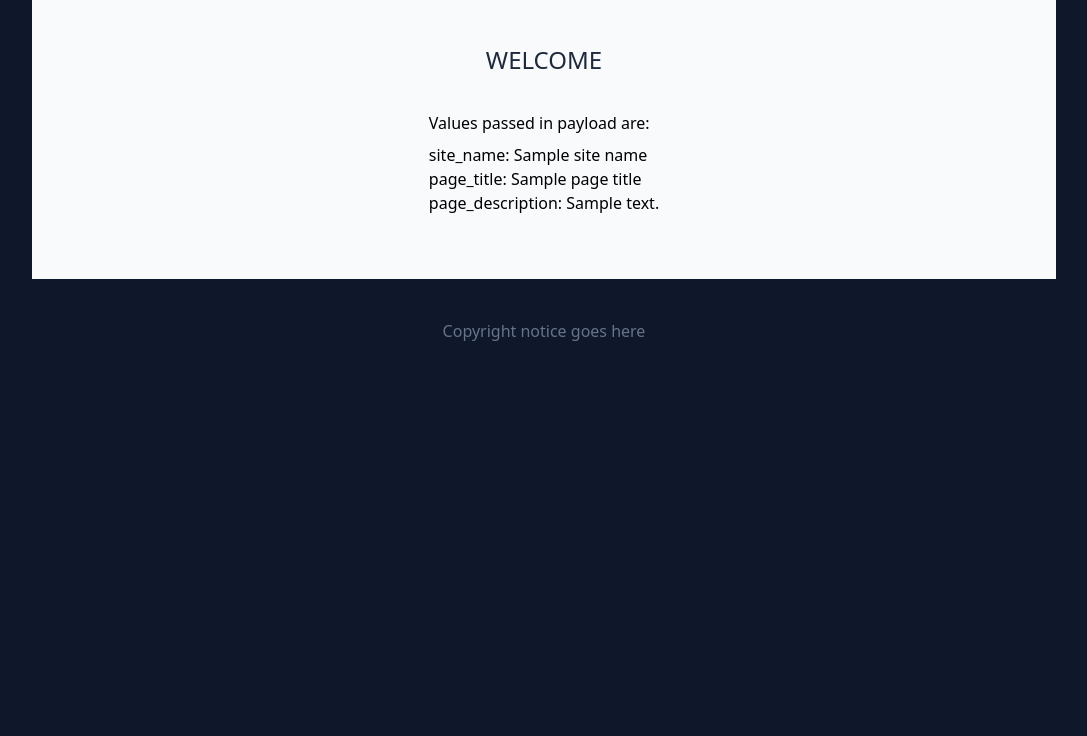
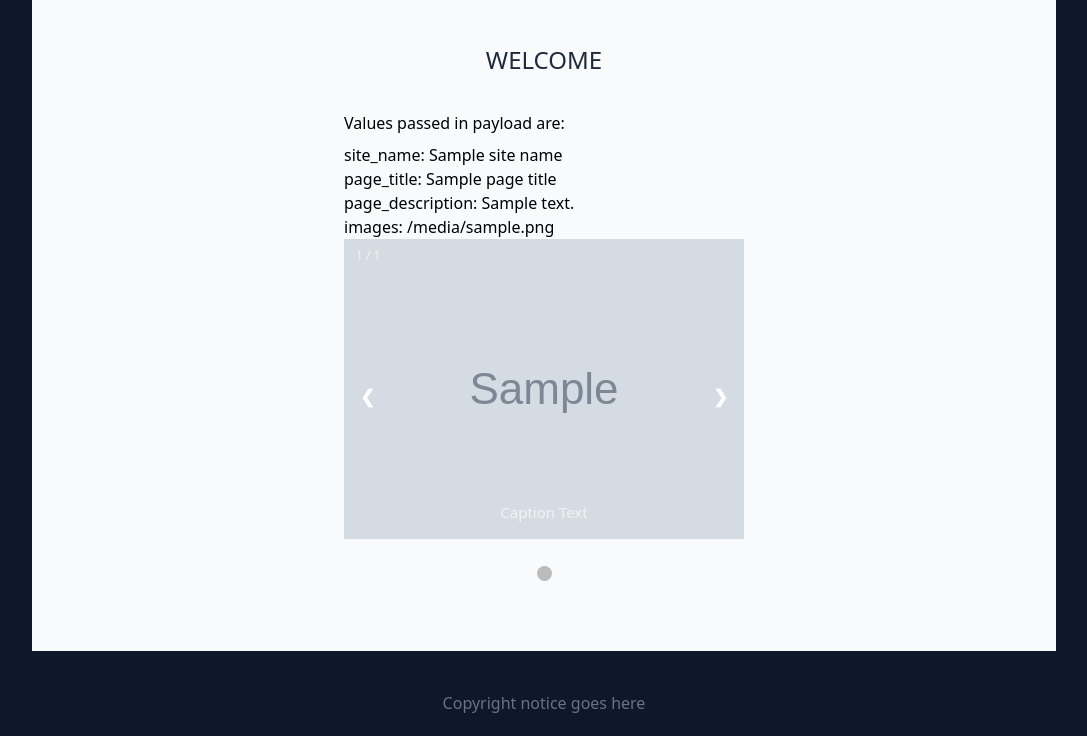
Before and after one commit to alexdmoss/photo-album, a Python web app: template slideshow/templates/main.html in a window 1280 px wide. Shown: the part 64-800 px from the top of the page, without its empty margins (96-1183 px from the left). Run offline with Jinja, Linux system fonts and the light colour scheme; the template is opened without the code that fills it: most values are stand-ins (such as "Sample title", 1, 10 or a date in 2020); grey boxes marked "Sample" are stand-in pictures.

Commit message:
Initial carousel of photos up and running

```diff
--- a/pyproject.toml
+++ b/pyproject.toml
@@ -5,7 +5,6 @@ description = "Web-based Photo Album written in Python"
 authors = ["Alex M <alex@alexos.dev>"]
 license = "GNU GPLv3"
 readme = "README.md"
-package-mode = false
 
 [tool.poetry.dependencies]
 python = "^3.12"
--- /dev/null
+++ b/run.py
@@ -0,0 +1,4 @@
+import uvicorn
+
+if __name__ == "__main__":
+    uvicorn.run("slideshow.main:app", host="127.0.0.1", port=8000, reload=True)
--- a/slideshow/config.py
+++ b/slideshow/config.py
@@ -13,6 +13,7 @@ class Settings(BaseSettings):
     APP_DIR: Path = APP_DIR
     STATIC_DIR: Path = APP_DIR / "static"
     TEMPLATE_DIR: Path = APP_DIR / "templates"
+    PHOTOS_DIR: Path = APP_DIR / "../photos"        # @TODO: make configurable
 
     FASTAPI_PROPERTIES: dict[str, Any] = {
         "title": "Photo Slideshow",
@@ -36,3 +37,5 @@ class Settings(BaseSettings):
                 }
             )
         return fastapi_kwargs
+
+settings = Settings()
--- a/slideshow/routes.py
+++ b/slideshow/routes.py
@@ -5,6 +5,7 @@ from jinja2_fragments.fastapi import Jinja2Blocks
 from pydantic import BaseModel
 
 from slideshow.config import Settings
+from slideshow.images import load_images
 
 settings = Settings()
 templates = Jinja2Blocks(directory=settings.TEMPLATE_DIR)
@@ -13,13 +14,16 @@ router = APIRouter()
 
 
 @router.get("/")
-def index(request: Request):
+async def index(request: Request):
+    images = await load_images()
+    print(images)
     return templates.TemplateResponse(
             "main.html",
             {
                 "site_name": "Photo Slideshow",
                 "page_title": "Home",
                 "page_description": "Photo Slideshow",
+                "images": images,
                 "request": request,
             }
         )
--- a/slideshow/static/css/main.css
+++ b/slideshow/static/css/main.css
@@ -554,6 +554,14 @@ video {
   --tw-contain-style:  ;
 }
 
+.absolute {
+  position: absolute;
+}
+
+.relative {
+  position: relative;
+}
+
 .m-auto {
   margin: auto;
 }
@@ -569,6 +577,10 @@ video {
 
 .flex {
   display: flex;
+}
+
+.hidden {
+  display: none;
 }
 
 .h-full {
@@ -599,6 +611,10 @@ video {
   justify-content: space-between;
 }
 
+.overflow-hidden {
+  overflow: hidden;
+}
+
 .bg-cyan-500 {
   --tw-bg-opacity: 1;
   background-color: rgb(6 182 212 / var(--tw-bg-opacity));
@@ -612,6 +628,11 @@ video {
 .bg-slate-900 {
   --tw-bg-opacity: 1;
   background-color: rgb(15 23 42 / var(--tw-bg-opacity));
+}
+
+.bg-white {
+  --tw-bg-opacity: 1;
+  background-color: rgb(255 255 255 / var(--tw-bg-opacity));
 }
 
 .bg-zinc-400 {
@@ -692,3 +713,13 @@ video {
   --tw-text-opacity: 1;
   color: rgb(15 23 42 / var(--tw-text-opacity));
 }
+
+.opacity-0 {
+  opacity: 0;
+}
+
+.shadow-2xl {
+  --tw-shadow: 0 25px 50px -12px rgb(0 0 0 / 0.25);
+  --tw-shadow-colored: 0 25px 50px -12px var(--tw-shadow-color);
+  box-shadow: var(--tw-ring-offset-shadow, 0 0 #0000), var(--tw-ring-shadow, 0 0 #0000), var(--tw-shadow);
+}
--- /dev/null
+++ b/slideshow/static/css/slideshow.css
@@ -0,0 +1,88 @@
+/* Slideshow container */
+.slideshow-container {
+    max-width: 1000px;
+    position: relative;
+    margin: auto;
+}
+
+/* Next & previous buttons */
+.prev,
+.next {
+    cursor: pointer;
+    position: absolute;
+    top: 50%;
+    width: auto;
+    margin-top: -22px;
+    padding: 16px;
+    color: white;
+    font-weight: bold;
+    font-size: 18px;
+    transition: 0.6s ease;
+    border-radius: 0 3px 3px 0;
+    user-select: none;
+}
+
+/* Position the "next button" to the right */
+.next {
+    right: 0;
+    border-radius: 3px 0 0 3px;
+}
+
+/* On hover, add a black background color with a little bit see-through */
+.prev:hover,
+.next:hover {
+    background-color: rgba(0, 0, 0, 0.8);
+}
+
+/* Caption text */
+.text {
+    color: #f2f2f2;
+    font-size: 15px;
+    padding: 8px 12px;
+    position: absolute;
+    bottom: 8px;
+    width: 100%;
+    text-align: center;
+}
+
+/* Number text (1/3 etc) */
+.numbertext {
+    color: #f2f2f2;
+    font-size: 12px;
+    padding: 8px 12px;
+    position: absolute;
+    top: 0;
+}
+
+/* The dots/bullets/indicators */
+.dot {
+    cursor: pointer;
+    height: 15px;
+    width: 15px;
+    margin: 0 2px;
+    background-color: #bbb;
+    border-radius: 50%;
+    display: inline-block;
+    transition: background-color 0.6s ease;
+}
+
+.active,
+.dot:hover {
+    background-color: #717171;
+}
+
+/* Fading animation */
+.fade {
+    animation-name: fade;
+    animation-duration: 1.5s;
+}
+
+@keyframes fade {
+    from {
+        opacity: .4
+    }
+
+    to {
+        opacity: 1
+    }
+}
--- a/slideshow/templates/main.html
+++ b/slideshow/templates/main.html
@@ -11,7 +11,96 @@
                 <li>site_name: {{ site_name }}</li>
                 <li>page_title: {{ page_title }}</li>
                 <li>page_description: {{ page_description }}</li>
+                <li>images: {{ images }}</li>
             </ul>
+
+            <!-- Slideshow container -->
+            <div class="slideshow-container relative max-w-4xl mx-auto">
+
+                {% for image in images %}
+                <!-- Full-width images with number and caption text -->
+                <div class="slides fade hidden">
+                    <div class="numbertext">{{ loop.index }} / {{ images|length }}</div>
+                    <img src="/photos/{{ image }}" class="w-full" alt="Image {{ loop.index }}">
+                    <div class="text">Caption Text</div>
+                </div>
+
+                {% endfor %}
+
+                <!-- Next and previous buttons -->
+                <a class="prev absolute top-1/2 -translate-y-1/2 left-0 cursor-pointer" onclick="changeSlide(-1); stopAutoSlide();">&#10094;</a>
+                <a class="next absolute top-1/2 -translate-y-1/2 right-0 cursor-pointer" onclick="changeSlide(1); stopAutoSlide();">&#10095;</a>
+            </div>
+            <br>
+
+            <!-- The dots/circles -->
+            <div class="text-center">
+                {% for _ in images %}
+                <span class="dot cursor-pointer inline-block h-4 w-4 mx-1 bg-gray-500 rounded-full" onclick="currentSlide({{ loop.index }}); stopAutoSlide();"></span>
+                {% endfor %}
+            </div>
+
+        </div>
+
+        <script>
+            let slideIndex = 0; // Start with the first slide
+            let slides = document.getElementsByClassName("slides");
+            let slideTimeout;
+
+            // Function to show a specific slide
+            function showSlide(n) {
+                // Hide all slides
+                for (let i = 0; i < slides.length; i++) {
+                    slides[i].style.display = "none";
+                }
+                // Show the specified slide
+                slides[n].style.display = "block";
+            }
+
+            // Function to show the next slide
+            function showNextSlide() {
+                slideIndex++;
+                if (slideIndex >= slides.length) { slideIndex = 0; } // Loop back to the first slide
+                showSlide(slideIndex);
+                // Reset the timer
+                clearTimeout(slideTimeout);
+                slideTimeout = setTimeout(showNextSlide, 5000); // Change slide every 5 seconds
+            }
+
+            // Function to change slide when prev/next buttons are clicked
+            function changeSlide(n) {
+                slideIndex += n;
+                if (slideIndex >= slides.length) { slideIndex = 0; }
+                if (slideIndex < 0) { slideIndex = slides.length - 1; }
+                showSlide(slideIndex);
+                // Reset the timer
+                clearTimeout(slideTimeout);
+                slideTimeout = setTimeout(showNextSlide, 5000);
+            }
+
+            // Function to stop the auto-rotation
+            function stopAutoSlide() {
+                clearTimeout(slideTimeout);
+            }
+
+            // Function to jump to a specific slide from dots
+            function currentSlide(n) {
+                slideIndex = n - 1;
+                showSlide(slideIndex);
+                stopAutoSlide();
+            }
+
+            // Initialize the slideshow
+            document.addEventListener("DOMContentLoaded", function () {
+                showNextSlide(); // Start the slideshow
+            });
+
+        </script>
+
+
+
+
+
         </div>
     </div>
 </section>
--- a/slideshow/templates/shared/_base.html
+++ b/slideshow/templates/shared/_base.html
@@ -21,6 +21,7 @@
 
   <!-- CSS -->
   <link rel="stylesheet" href="/static/css/main.css" type="text/css" />
+  <link rel="stylesheet" href="/static/css/slideshow.css" type="text/css" />
 
   <!-- htmx -->
   <script src="/static/js/htmx.min.js"></script>
```
Also changed, not shown: slideshow/images.py (added, +7 -0 lines), slideshow/main.py (+5 -4 lines), README.md. Lines whose indentation alone changed are shown as unchanged.
